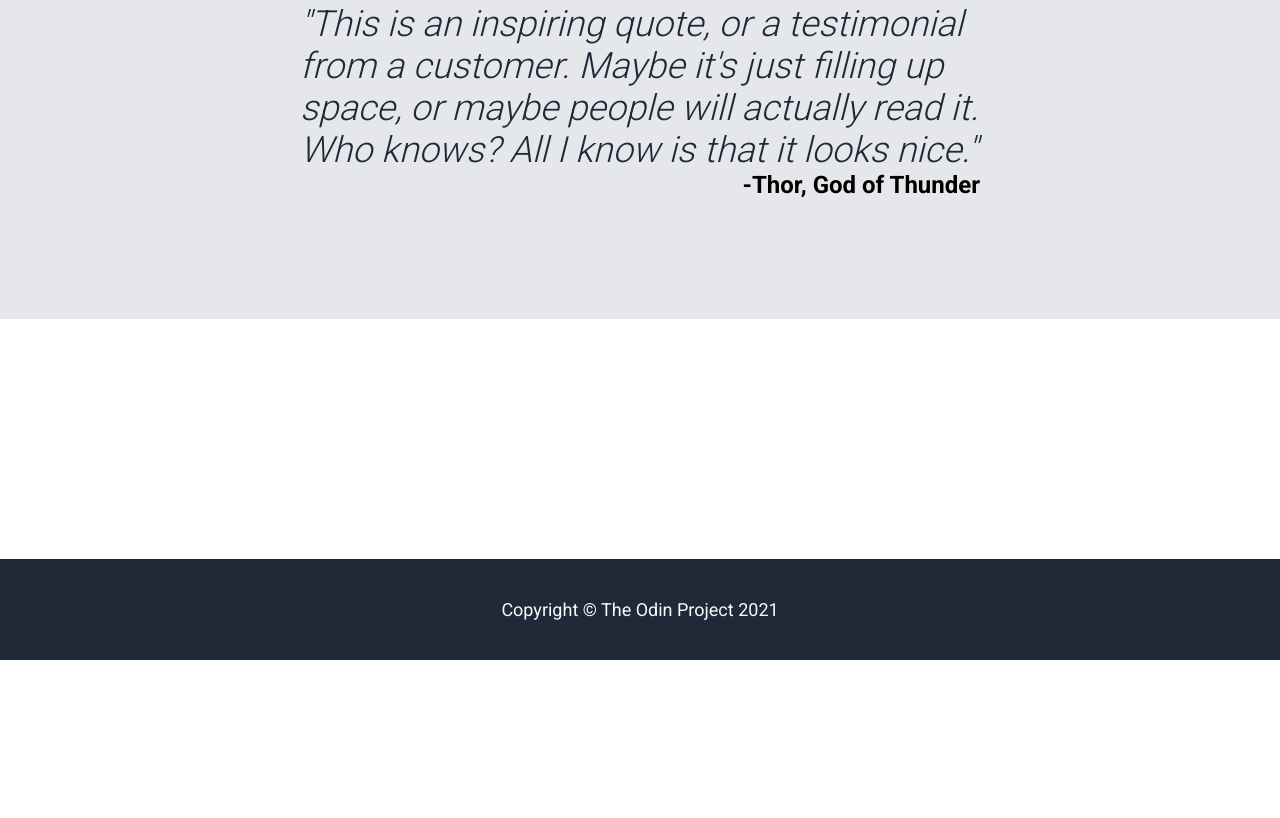
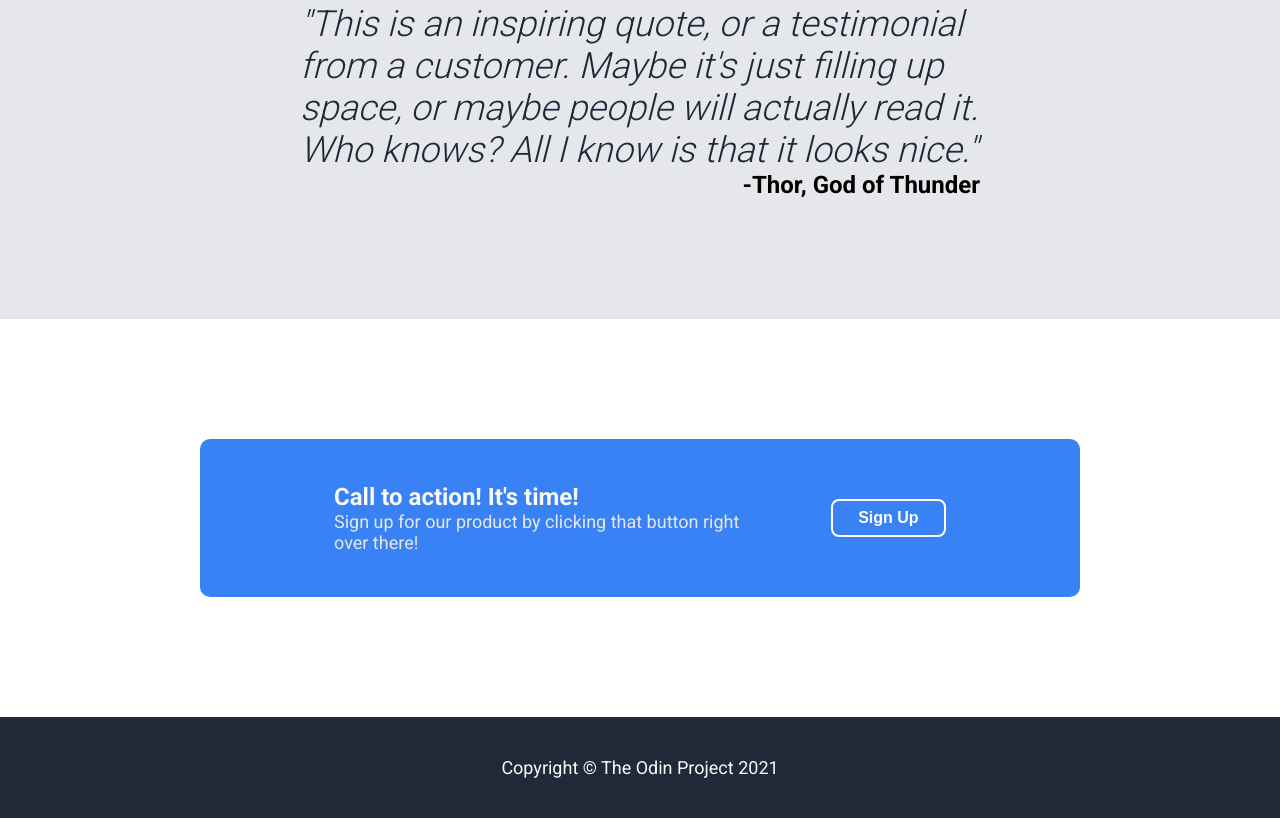
Before and after one commit to dianedoan/odin-landing-page, a plain HTML site: page index.html in a window 1280 px wide. Shown: the part 1113-1931 px from the top of the page. Before the commit the page ends 1773 px from the top, so only its background shows below. Drawn offline with Linux system fonts and the light colour scheme.

Commit message:
Add initial modal section

```diff
--- a/index.html
+++ b/index.html
@@ -18,9 +18,9 @@
             </div>
             <div class="content">
                 <div class="left">
-                    <div class="title">This website is awesome</div>
-                    <div class="text">This website has some subtext that goes here under the main title. It's a smaller font and the color is lower contrast</div>
-                    <button>Sign Up</button>
+                    <div class="hero-text">This website is awesome</div>
+                    <div class="secondary-text">This website has some subtext that goes here under the main title. It's a smaller font and the color is lower contrast</div>
+                    <button class="hero-button">Sign Up</button>
                 </div>
                 <div class="placeholder"></div>
             </div>
@@ -31,19 +31,19 @@
             <div class="info-images">
                 <div class="info">
                     <div class="square"></div>
-                    <div class="subtext">This is some subtext under an illustration or image </div>
+                    <div class="info-text">This is some subtext under an illustration or image </div>
                 </div>
                 <div class="info">
                     <div class="square"></div>
-                    <div class="subtext">This is some subtext under an illustration or image </div>
+                    <div class="info-text">This is some subtext under an illustration or image </div>
                 </div>
                 <div class="info">
                     <div class="square"></div>
-                    <div class="subtext">This is some subtext under an illustration or image </div>
+                    <div class="info-text">This is some subtext under an illustration or image </div>
                 </div>
                 <div class="info">
                     <div class="square"></div>
-                    <div class="subtext">This is some subtext under an illustration or image </div>
+                    <div class="info-text">This is some subtext under an illustration or image </div>
                 </div>
             </div>
         </div>
@@ -54,7 +54,13 @@
         </div>
 
         <div class="modal-section">
-
+            <div class="modal">
+                <div class="modal-left">
+                    <div class="logo">Call to action! It's time!</div>
+                    <div class="secondary-text">Sign up for our product by clicking that button right over there!</div>
+                </div>
+                <button class="modal-button">Sign Up</button>
+            </div>
         </div>
 
         <div class="footer">Copyright © The Odin Project 2021</div>
--- a/style.css
+++ b/style.css
@@ -27,20 +27,21 @@ body {
 }
 
 .logo,
-.title {
+.hero-text {
     font-weight: 900;
+    color: #f9faf8;
 }
 
 .logo {
     font-size: 24px;
 }
 
-.title {
+.hero-text {
     font-size: 48px;
 }
 
+.secondary-text,
 .links,
-.text,
 a {
     font-size: 18px;
     color: #e5e7eb;
@@ -128,21 +129,17 @@ a {
     border-radius: 10%;
 }
 
-.subtext {
+.info-text {
     font-size: 18px;
     color: #1f2937;
     margin-top: 10px;
     align-self: center;
 }
 
-.quote-section,
-.modal-section {
-    padding: 120px 300px;
-}
-
 .quote-section {
     flex-direction: column;
     background: #e5e7eb;
+    padding: 120px 300px;
 }
 
 .quote {
@@ -158,6 +155,28 @@ a {
     align-self: flex-end;
 }
 
+.modal-section {
+    padding: 120px 200px;
+}
+
+.modal {
+    width: 800px;
+    height: 150px;
+    background-color: #3882f6;
+    border: 4px solid #3882f6;
+    border-radius: 10px;
+    padding: 0px 130px;
+    display: flex;
+    justify-content: space-between;
+    align-items: center;
+    gap: 80px;
+}
+
+.modal-left {
+    display: flex;
+    flex-direction: column;
+    justify-content: center;
+}
 
 .footer {
     align-items: center;
@@ -173,6 +192,12 @@ button {
   font-size: 16px;
   font-weight: 900;
   background: #3882f6;
-  border: 1px solid #3882f6;
   color: #fff;
 }
+.hero-button {
+    border: 1px solid #3882f6;
+}
+
+.modal-button {
+  border: 2px solid #fff;
+}
```
